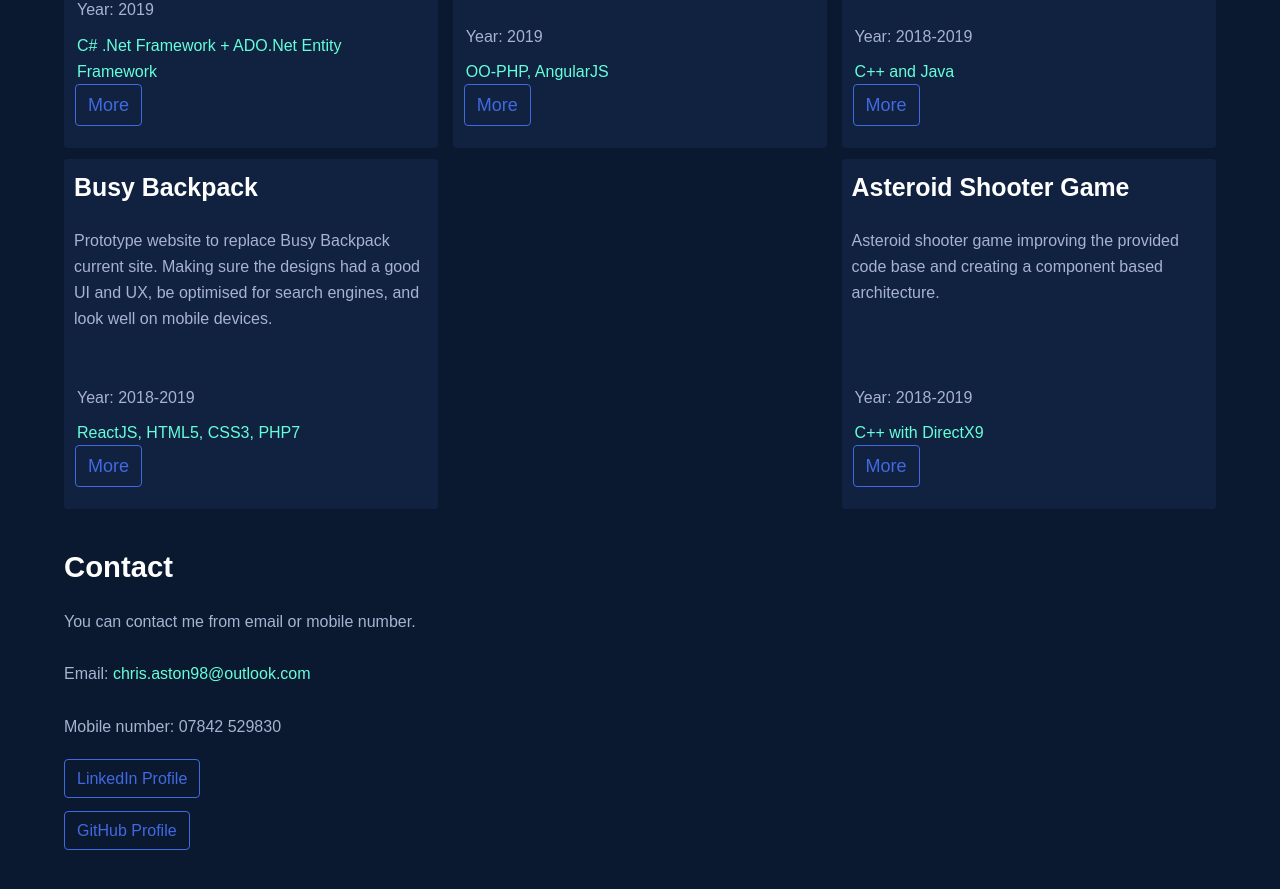
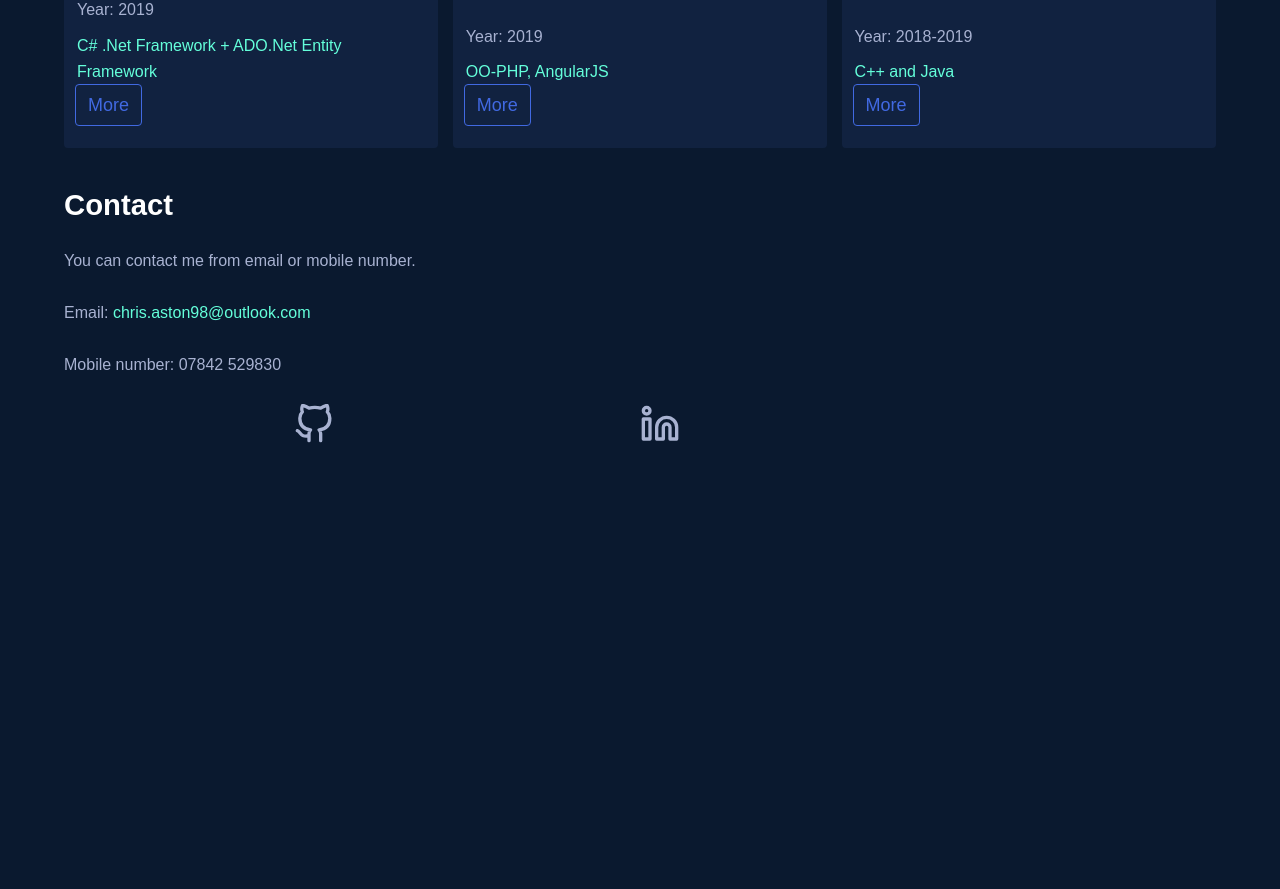
Before and after one commit to Chris0698/Chris0698.github.io, a Gatsby site: page / in a window 1280 px wide. Shown: the part 1764-2653 px from the top of the page. After the commit the page ends 2265 px from the top, so only its background shows below. Built offline with nearby package versions, Linux system fonts and the light colour scheme; Gatsby itself is replaced by a stand-in of ours.

Commit message:
Replaced social buttons with icons

```diff
--- /dev/null
+++ b/src/components/icons/githubIcon.js
@@ -0,0 +1,20 @@
+
+import React from 'react';
+
+const IconGitHub = () => (
+  <svg
+    xmlns="http://www.w3.org/2000/svg"
+    role="img"
+    viewBox="0 0 24 24"
+    fill="none"
+    stroke="currentColor"
+    strokeWidth="2"
+    strokeLinecap="round"
+    strokeLinejoin="round"
+    className="feather feather-github">
+    <title>GitHub</title>
+    <path d="M9 19c-5 1.5-5-2.5-7-3m14 6v-3.87a3.37 3.37 0 0 0-.94-2.61c3.14-.35 6.44-1.54 6.44-7A5.44 5.44 0 0 0 20 4.77 5.07 5.07 0 0 0 19.91 1S18.73.65 16 2.48a13.38 13.38 0 0 0-7 0C6.27.65 5.09 1 5.09 1A5.07 5.07 0 0 0 5 4.77a5.44 5.44 0 0 0-1.5 3.78c0 5.42 3.3 6.61 6.44 7A3.37 3.37 0 0 0 9 18.13V22"></path>
+  </svg>
+);
+
+export default IconGitHub;
--- /dev/null
+++ b/src/components/icons/icons.js
@@ -0,0 +1,16 @@
+import React from 'react';
+import IconLinkedin from "../icons/linkedInIcon"
+import IconGitHub from "../icons/githubIcon"
+
+const Icon = ({ name }) => {
+  switch(name) {
+    case 'GitHub':
+      return <IconGitHub />;
+    case 'LinkedIn':
+      return <IconLinkedin />;
+    default:
+      return "";
+  }
+};
+
+export default Icon;
--- /dev/null
+++ b/src/components/icons/linkedInIcon.js
@@ -0,0 +1,21 @@
+import React from 'react';
+
+const IconLinkedin = () => (
+  <svg
+    xmlns="http://www.w3.org/2000/svg"
+    role="img"
+    viewBox="0 0 24 24"
+    fill="none"
+    stroke="currentColor"
+    strokeWidth="2"
+    strokeLinecap="round"
+    strokeLinejoin="round"
+    className="feather feather-linkedin">
+    <title>LinkedIn</title>
+    <path d="M16 8a6 6 0 0 1 6 6v7h-4v-7a2 2 0 0 0-2-2 2 2 0 0 0-2 2v7h-4v-7a6 6 0 0 1 6-6z"></path>
+    <rect x="2" y="9" width="4" height="12"></rect>
+    <circle cx="4" cy="4" r="2"></circle>
+  </svg>
+);
+
+export default IconLinkedin;
--- a/src/components/sections/contact.js
+++ b/src/components/sections/contact.js
@@ -7,9 +7,6 @@
             <p>You can contact me from email or mobile number.</p>
             <p>Email: <a className="emailLink" href="mailto:Email: chris.aston98@outlook.com">chris.aston98@outlook.com</a></p>
             <p>Mobile number: 07842 529830</p>
-            {/* Try to repositions these, they feel tacked on */}
-            <p><a href="https://www.linkedin.com/in/chris-aston-45b4a3202/" target="_blank" rel="noopener no referrer" className="linkedInButton">LinkedIn Profile</a></p>
-            <p><a href="https://github.com/Chris0698" target="_blank" rel="noopener no referrer" className="linkedInButton">GitHub Profile</a></p>
         </section>
     );
 };
--- /dev/null
+++ b/src/components/sections/footer.js
@@ -0,0 +1,24 @@
+import React from "react";
+
+import {socials} from "../../config";
+import Icon from "../icons/icons"
+
+const Footer = function() {
+  return(
+    <footer>
+      <ul id="socials">
+        {socials && socials.map(({name, url}, i) =>
+          (
+            <li>
+              <a href={url} target="_blank" rel="noreferrer">
+                <Icon name={name}/>
+              </a>
+            </li>
+          )
+        )}
+      </ul>
+    </footer>
+  );
+}
+
+export default Footer;
--- a/src/components/style.scss
+++ b/src/components/style.scss
@@ -263,7 +263,7 @@
   border: 1px solid black;
 }
 
-.projectCardButton, #about-contact-button, .codeButton, .linkedInButton, .show-more-button, .backToProjectsButton,
+.projectCardButton, #about-contact-button, .codeButton, .show-more-button, .backToProjectsButton,
 #showMoreProjectsButton {
   border: 1px solid royalblue;
   color: royalblue;
@@ -274,7 +274,7 @@
   margin-left: 10px;
 }
 
-.projectCardButton:hover, #about-contact-button:hover, .codeButton:hover, .linkedInButton:hover, .show-more-button:hover,
+.projectCardButton:hover, #about-contact-button:hover, .codeButton:hover, .show-more-button:hover,
   .backToProjectsButton:hover, #showMoreProjectsButton:hover {
   cursor: pointer;
   background-color: royalblue;
@@ -289,7 +289,7 @@
   margin-right: auto;
 }
 
-.linkedInButton, .codeButton {
+.codeButton {
   margin-left: 0;
 }
 
@@ -322,6 +322,27 @@
 .projectOverview > p {
   padding-right: 40px;
   margin-right: 40px;
+}
+
+#socials {
+  display: flex;
+  flex-direction: row;
+  width: 60%;
+  // background-color: blue;
+  list-style-type: none;
+  margin: 0 auto;
+
+  li {
+    width: 50%;
+    margin: 0 auto;
+
+    svg {
+
+      width: 40px;
+      height: 40px;
+      color: #a8b2d1;
+    }
+  }
 }
 
 
--- a/src/config.js
+++ b/src/config.js
@@ -6,65 +6,73 @@
     description: "",
     tech: "",
     url: ""
-    }
-  ],
+  }],
   projects: [
   {
     title: "Lottery Simulator",
     description: "A console application to simmulate Lottery or Thunderball games. Then the data is saved to a local MS SQL Server database using Entity Framework using a code first appraoch.",
     year: "2021",
     tech: "C# .Net Core + ADO.Net Entity Framework",
-      url: "/lottery"
+    url: "/lottery",
+    display: false
   },
   {
     title: "Pencil Puzzle Research Project (Mcomp Project)",
     description: "This was a research project. For this project, we looked at algorithms performance Vs pencil puzzles.",
     year: "2019-2020",
     tech: "C++",
-      url: "/pencil-puzzle"
+    url: "/pencil-puzzle",
+    display: false
   },
   {
     title: "Mobile App",
     description: "A mobile application designed and developed for Android using Android Studio.",
     year: "2020",
     tech: "Java",
-      url: "/mobile-app"
+    url: "/mobile-app",
+    display: false
   },
   {
     title: "Booking System",
     description: "Group work booking system where we designed a booking application using the SOLID design principles and UML while making use of Entity Framework (Database first appraoch) and design patterns.",
     year: "2019",
     tech: "C# .Net Framework + ADO.Net Entity Framework",
-      url: "/booking-system"
+    url: "/booking-system",
+    display: false
   },
   {
     title: "Web App Intergration",
     description: "A SPA Web application using front end and backend web techolgoies.",
     year: "2019",
     tech: "OO-PHP, AngularJS",
-      url: "/wai"
+    url: "/wai",
+    display: false
   },
   {
     title: "Undergraduate Computing Project",
     description: "The Undergraduate dissertation project was an embedded systems project about creating a mapping robot using a SLAM algorithm.",
     year: "2018-2019",
     tech: "C++ and Java",
-      url: "/undergraduate-computing-project"
-    },
-    {
-      title: "Busy Backpack",
-      description: "Prototype website to replace Busy Backpack current site. Making sure the designs had a good UI and UX, be optimised for search engines, and look well on mobile devices.",
-      year: "2018-2019",
-      tech: "ReactJS, HTML5, CSS3, PHP7",
-      url: "/busy-backpack"
-    },
-    {
-      title: "Asteroid Shooter Game",
-      description: "Asteroid shooter game improving the provided code base and creating a component based architecture.",
-      year: "2018-2019",
-      tech: "C++ with DirectX9",
-      url: "/asteroid-shooter"
+    url: "/undergraduate-computing-project",
+    display: false
   }
+  // ,
+  // {
+  //   title: "Busy Backpack",
+  //   description: "Prototype website to replace Busy Backpack current site. Making sure the designs had a good UI and UX, be optimised for search engines, and look well on mobile devices.",
+  //   year: "2018-2019",
+  //   tech: "ReactJS, HTML5, CSS3, PHP7",
+  //   url: "/busy-backpack",
+  //   display: false
+  // },
+  // {
+  //   title: "Asteroid Shooter Game",
+  //   description: "Asteroid shooter game improving the provided code base and creating a component based architecture.",
+  //   year: "2018-2019",
+  //   tech: "C++ with DirectX9",
+  //   url: "/asteroid-shooter",
+  //   display: false
+  // }
   ],
   navLinks : [
     {
@@ -79,5 +87,15 @@
       name: "Contact",
       url: "/#contact"
     }
+  ],
+  socials : [
+    {
+      name: "GitHub",
+      url: "https://github.com/Chris0698"
+    },
+    {
+      name: "LinkedIn",
+      url: "https://www.linkedin.com/in/chris-aston-45b4a3202/"
+    }
   ]
 }
--- a/src/pages/index.js
+++ b/src/pages/index.js
@@ -4,6 +4,7 @@
 import Projects from "../components/sections/projects"
 import Contact from "../components/sections/contact"
 import Intro from "../components/sections/Intro"
+import Footer from "../components/sections/footer"
 
 const Index = ({location}) => {
   return (
@@ -12,6 +13,7 @@
         <About/>
         <Projects/>
         <Contact/>
+        <Footer/>
     </Layout>
   );
 }
```
Also changed, not shown: src/components/sections/projects.js (line endings or trailing spaces). Lines whose indentation alone changed are shown as unchanged.
